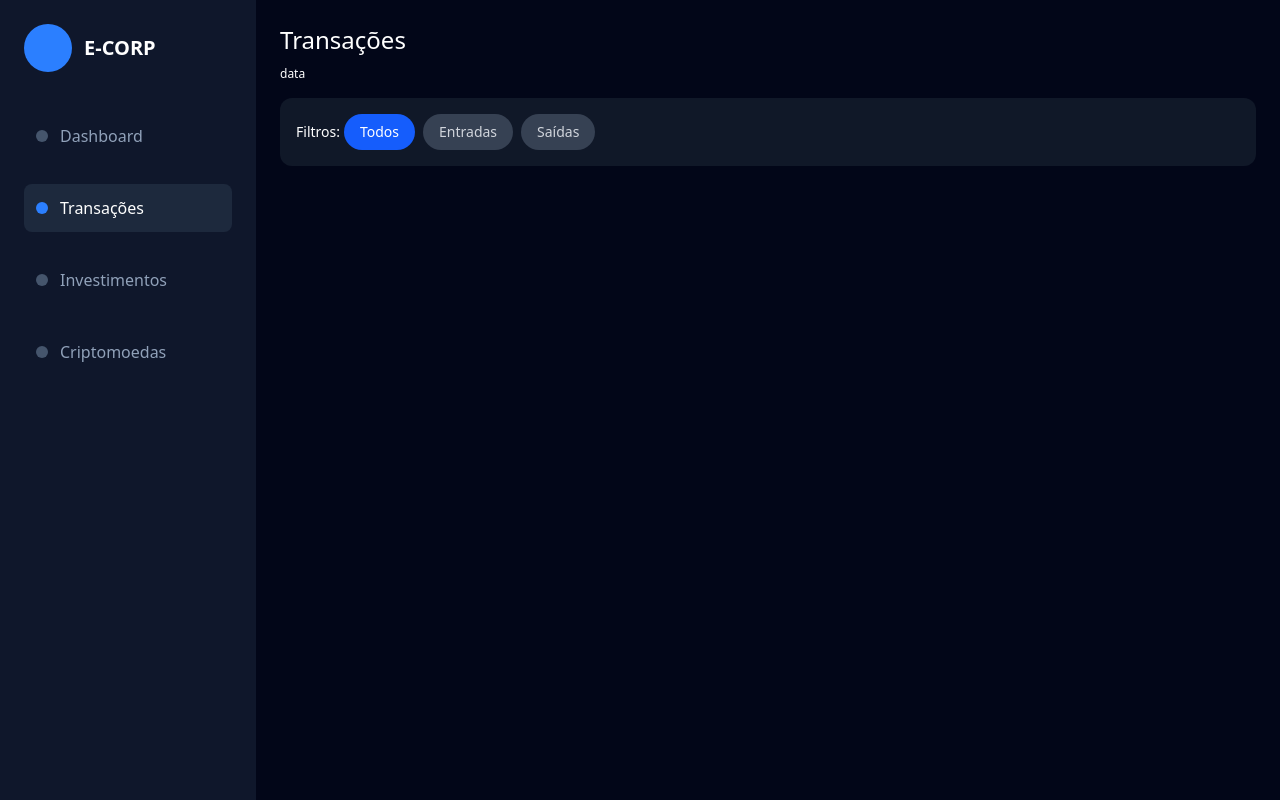
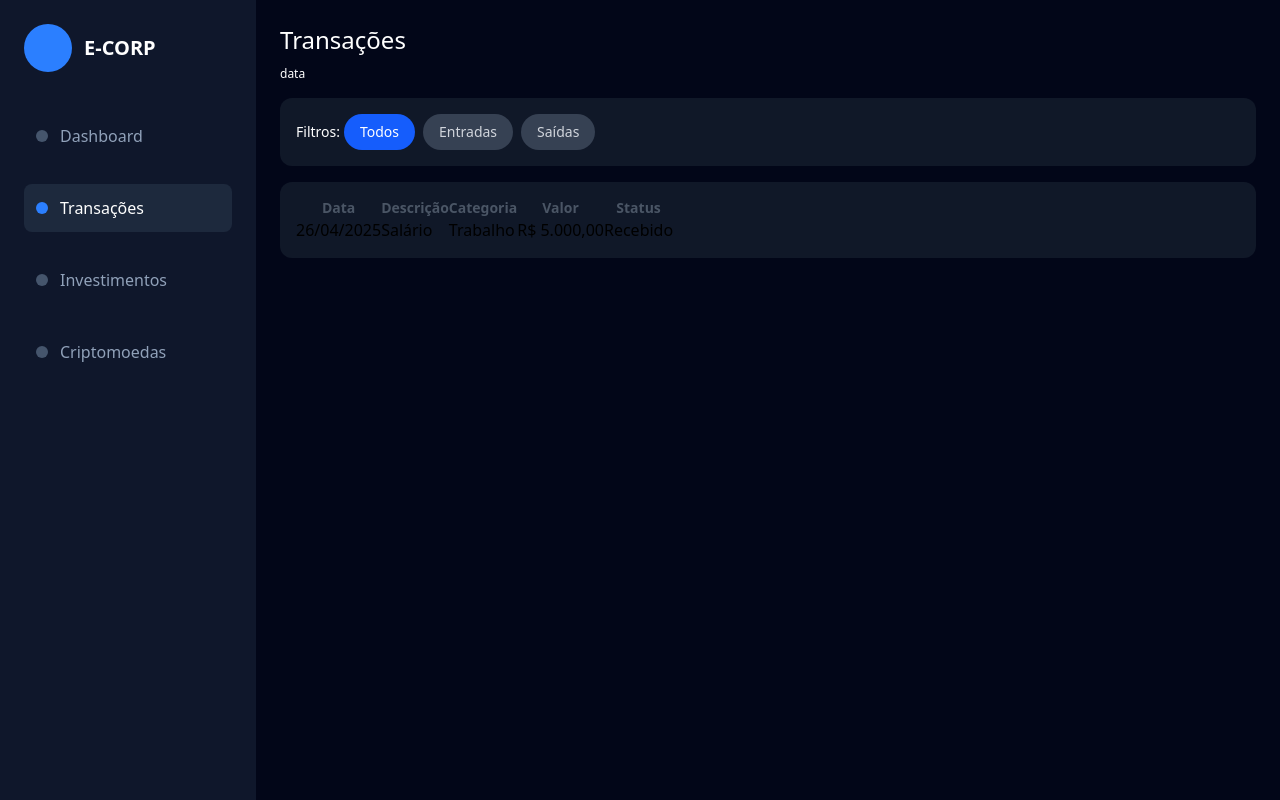
Before and after one commit to BiancaMRV/financedashboard, a React (Vite) app: page /transactions in a window 1280 px wide. Built offline with nearby package versions, Linux system fonts and the light colour scheme.

Commit message:
changes in page transactions

```diff
--- a/src/pages/Transactions.tsx
+++ b/src/pages/Transactions.tsx
@@ -2,6 +2,37 @@ import { useState } from "react";
 
 export default function Transactions() {
   const [filterbutton, setFilterButton] = useState("Todos");
+
+  const transactions = [
+    {
+      date: "26/04/2025",
+      description: "Salário",
+      category: "Receita",
+      value: " +$15.000,00",
+      status: "Completo",
+    },
+    {
+      date: "25/04/2025",
+      description: "Renda",
+      category: "Habitação",
+      value: " -$ 1.000.00",
+      status: "Completo",
+    },
+    {
+      date: "24/04/2025",
+      description: "Supermercado",
+      category: "Alimentação",
+      value: "-$350.00",
+      status: "Completo",
+    },
+    {
+      date: "23/04/2025",
+      description: "Transferencia bancária",
+      category: "Receita",
+      value: "+$500.00",
+      status: "Pendente",
+    },
+  ];
 
   return (
     <div className="flex-1">
@@ -47,7 +78,27 @@ export default function Transactions() {
             Saídas
           </button>
         </div>
-        <div></div>
+      </div>
+      {/* tabela */}
+      <div className="flex flex-1 bg-gray-900 p-4 rounded-xl mt-4 gap-1">
+        <table>
+          <tr>
+            <th className=" text-gray-600 text-sm"> Data </th>
+            <th className="text-gray-600 text-sm"> Descrição </th>
+            <th className="text-gray-600 text-sm"> Categoria </th>
+            <th className="text-gray-600 text-sm"> Valor </th>
+            <th className="text-gray-600 text-sm"> Status</th>
+          </tr>
+          <tbody>
+            <tr>
+              <td> 26/04/2025 </td>
+              <td> Salário </td>
+              <td> Trabalho </td>
+              <td> R$ 5.000,00 </td>
+              <td> Recebido </td>
+            </tr>
+          </tbody>
+        </table>
       </div>
     </div>
   );
```
